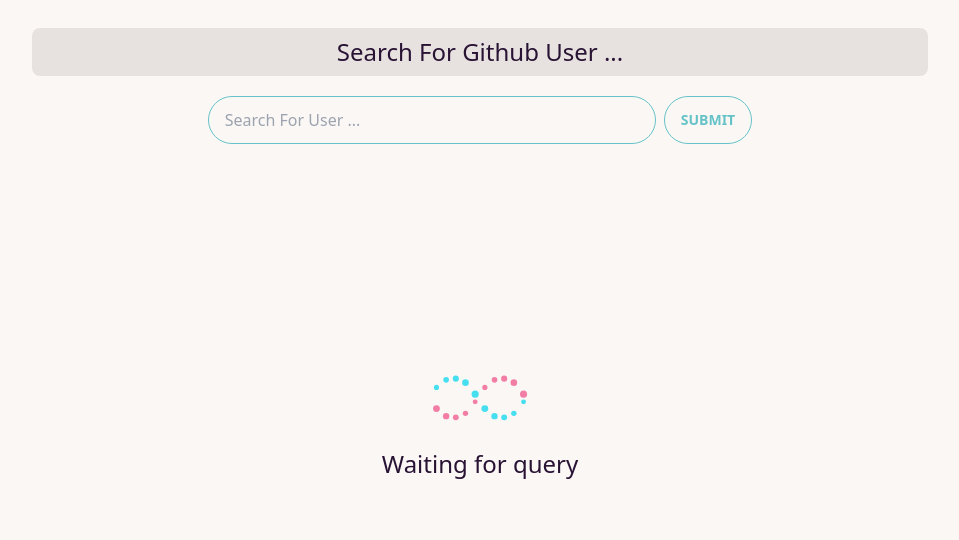
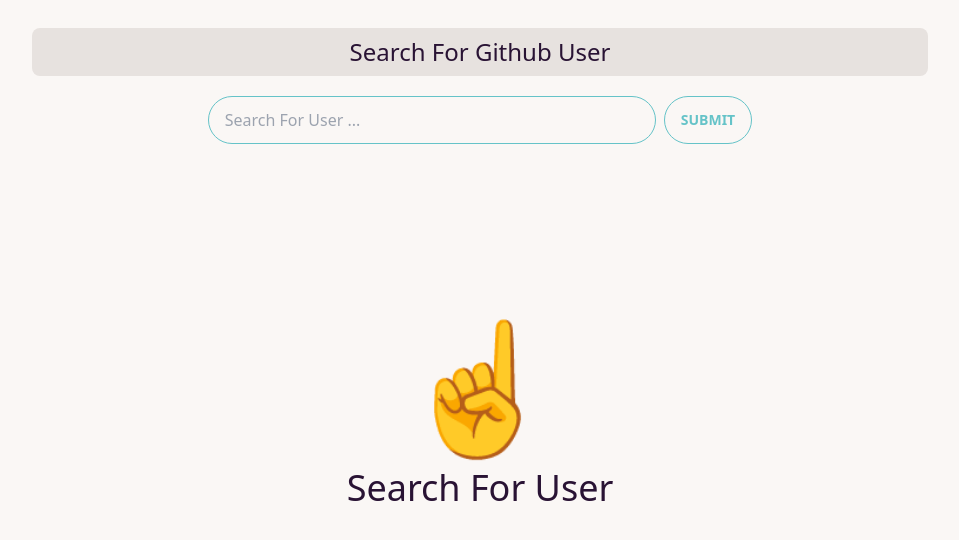
Before and after one commit to DanielCodex/small-tools, a Next.js app: page /githubRepo in a window 1280 px wide. Shown: the top 540 px of the page, without its empty margins (160-1119 px from the left). Built offline with nearby package versions, Linux system fonts and the light colour scheme; no server answers.

Commit message:
and this project is done
Added github api token b/c i hit the rate limit.
and b/c of that i moved all of the http logic to api folder b/c i had
to keep the api token safe and getServerSideProps, ... won't work really
well for this kind of situation

```diff
--- /dev/null
+++ b/src/pages/api/githubUser.ts
@@ -0,0 +1,21 @@
+import type { NextApiRequest, NextApiResponse } from "next";
+
+async function handler(req: NextApiRequest, res: NextApiResponse) {
+  const github_token = process.env.GITHUB_API;
+  const { user } = req.query;
+
+  if (req.method === "GET") {
+    let response = await fetch(`https://api.github.com/users/${user}`, {
+      method: "GET",
+      headers: {
+        Authorization: `Bearer ${github_token}`,
+      },
+    });
+    let data = await response.json();
+    res.status(200).json(data);
+  }
+
+  res.status(400).json({ message: "Send me GET request 😠" });
+}
+
+export default handler;
--- a/src/pages/githubRepo.tsx
+++ b/src/pages/githubRepo.tsx
@@ -15,15 +15,16 @@
     async () => {
       // just for getting loading status
       await new Promise((resolve) => setTimeout(resolve, 1000));
-      let response = await fetch(`https://api.github.com/users/${query}`);
+      let response = await fetch(`/api/githubUser?user=${query}`);
       let data = await response.json();
       return data;
     },
     {
       onError: (error) => {
         console.log("fetch was not successful", error);
-        alert("there on user with that name")
+        alert("there on user with that name");
       },
+      enabled: !!query,
     }
   );
   const submitQuery = (event: React.SyntheticEvent) => {
@@ -34,11 +35,6 @@
   const handleData = (event: ChangeEvent<HTMLInputElement>) => {
     setUser(event.target.value);
   };
-
-  if (repoQuery.isError) {
-    console.log("we are not here");
-    return <span>Error:{repoQuery.error as JSX.Element}</span>;
-  }
 
   return (
     <Container tw="flex flex-col gap-5">
@@ -60,21 +56,7 @@
         </button>
       </form>
 
-
-      {/* Card */}
-      {repoQuery.isLoading ?  (
-        <div className="flex h-[500px] flex-col items-center justify-center">
-          <Dna
-            height="100"
-            width="100"
-            ariaLabel="hearts-loading"
-            wrapperStyle={{}}
-            wrapperClass=""
-            visible={true}
-          />
-          <span className="text-2xl ">Waiting for query</span>
-        </div>
-      ) : (
+      {repoQuery.data ? (
         <div className="flex h-[500px] flex-col justify-center">
           <Card
             avatar={repoQuery.data?.avatar_url}
@@ -85,6 +67,24 @@
             twitter_username={repoQuery.data?.twitter_username}
           />
         </div>
+      ) : repoQuery.isError ? (
+        <span>Error: {repoQuery.error as JSX.Element}</span>
+      ) : repoQuery.isLoading && !repoQuery.isFetching ? (
+        <div className="flex h-[500px] flex-col items-center justify-center gap-5">
+          <span className="text-9xl">☝️</span>
+          <span className="text-4xl capitalize">Search for user</span>
+        </div>
+      ) : (
+        <div className="flex h-[500px] items-center justify-center">
+          <Dna
+            visible={true}
+            height="80"
+            width="80"
+            ariaLabel="dna-loading"
+            wrapperStyle={{}}
+            wrapperClass="dna-wrapper"
+          />
+        </div>
       )}
     </Container>
   );
```
